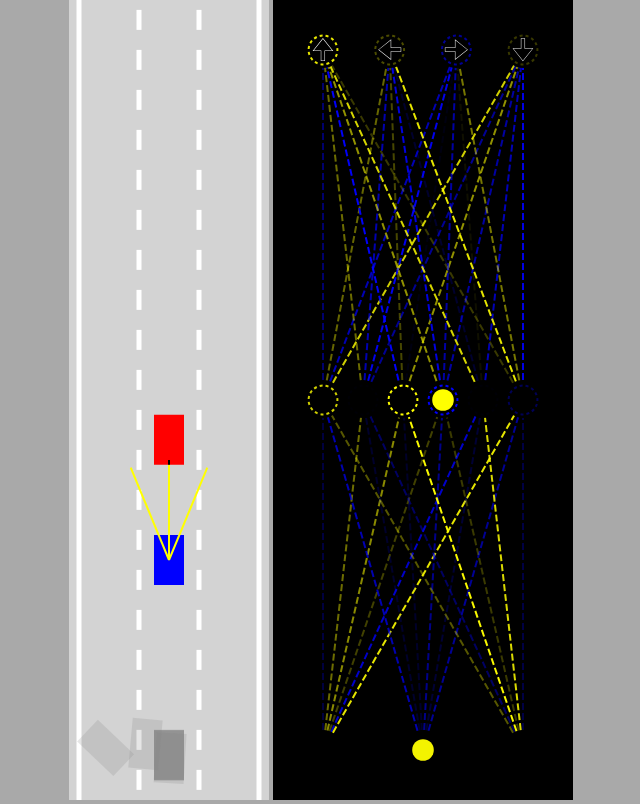
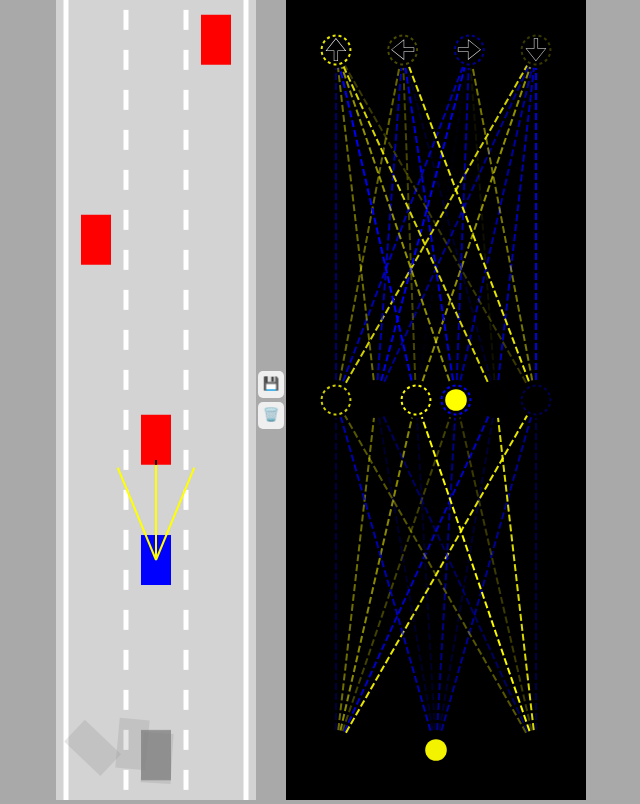
Before and after one commit to SzymonSwiatek/Self-Driving-Car, a plain HTML site: page index.html in a window 1280 px wide. Shown: the whole page, without its empty margins (319-959 px from the left). Drawn offline with Linux system fonts and the light colour scheme.

Commit message:
genetic algorithm 1

```diff
--- a/index.html
+++ b/index.html
@@ -5,6 +5,10 @@
 </head>
 <body>
   <canvas id="carCanvas"></canvas>
+  <div id="verticalButtons">
+    <button onclick="save()">💾</button>
+    <button onclick="discard()">🗑️</button>
+  </div>
   <canvas id="networkCanvas"></canvas>
   <script src="visalizer.js"></script>
   <script src="network.js"></script>
--- a/main.js
+++ b/main.js
@@ -10,11 +10,32 @@ const networkCtx = networkCanvas.getContext("2d");
 const road = new Road(carCanvas.width / 2, 0.9 * carCanvas.width);
 const N = 100;
 const cars = generateCars(N);
-const traffic = [new Car(road.getLaneCenter(1), -100, 30, 50, "DUMMY", 1.5)];
+let bestCar = cars[0];
+if (localStorage.getItem("bestBrain")) {
+  for (let i = 0; i < cars.length; i++) {
+    cars[i].brain = JSON.parse(localStorage.getItem("bestBrain"));
+    if (i != 0) {
+      NeuralNetwork.mutate(cars[i].brain, 0.1);
+    }
+  }
+}
+
+const traffic = [
+  new Car(road.getLaneCenter(1), -100, 30, 50, "DUMMY", 1.5),
+  new Car(road.getLaneCenter(0), -300, 30, 50, "DUMMY", 1.5),
+  new Car(road.getLaneCenter(2), -500, 30, 50, "DUMMY", 1.5),
+  new Car(road.getLaneCenter(1), -700, 30, 50, "DUMMY", 1.5),
+];
 
 animate();
 
-function save() {}
+function save() {
+  localStorage.setItem("bestBrain", JSON.stringify(bestCar.brain));
+}
+
+function discard() {
+  localStorage.removeItem("bestBrain");
+}
 
 function generateCars(N) {
   const cars = [];
@@ -32,7 +53,7 @@ function animate(time) {
     cars[i].update(road.borders, traffic);
   }
 
-  const bestCar = cars.find((c) => c.y == Math.min(...cars.map((c) => c.y)));
+  bestCar = cars.find((c) => c.y == Math.min(...cars.map((c) => c.y)));
 
   carCanvas.height = window.innerHeight;
   networkCanvas.height = window.innerHeight;
--- a/network.js
+++ b/network.js
@@ -12,6 +12,23 @@ class NeuralNetwork {
       outputs = Level.feedForward(outputs, network.levels[i]);
     }
     return outputs;
+  }
+
+  static mutate(network, amount = 1) {
+    network.levels.forEach((level) => {
+      for (let i = 0; i < level.biases.length; i++) {
+        level.biases[i] = lerp(level.biases[i], Math.random() * 2 - 1, amount);
+      }
+      for (let i = 0; i < level.weights.length; i++) {
+        for (let j = 0; j < level.weights[i].length; j++) {
+          level.weights[i][j] = lerp(
+            level.weights[i][j],
+            Math.random() * 2 - 1,
+            amount
+          );
+        }
+      }
+    });
   }
 }
 
--- a/style.css
+++ b/style.css
@@ -2,9 +2,28 @@ body {
   margin: 0;
   background: darkgray;
   overflow: hidden;
-  text-align: center;
+  /* text-align: center; */
+  display: flex;
+  justify-content: center;
+  align-items: center;
 }
 
+#verticalButtons {
+  display: flex;
+  flex-direction: column;
+}
+
+button {
+  border: none;
+  border-radius: 5px;
+  padding: 5px 5px 7px 5px;
+  margin: 2px;
+  cursor: pointer;
+}
+
+button:hover {
+  background: blue;
+}
 #carCanvas {
   background: lightgray;
 }
```
